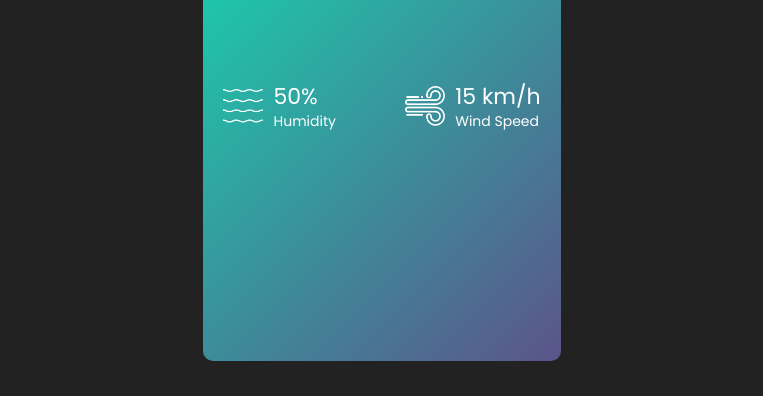
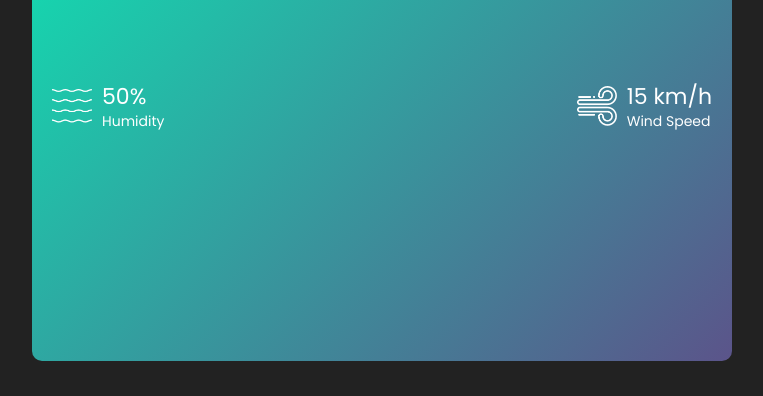
Before and after one commit to Mairaj001/Weather-App-using-HTML-CSS-JS, a plain HTML site: page index.html in a window 1280 px wide. Shown: the part 404-800 px from the top of the page, without its empty margins (258-1021 px from the left). Drawn offline with nearby package versions, Linux system fonts and the light colour scheme.

Commit message:
Update style.css

```diff
--- a/css/style.css
+++ b/css/style.css
@@ -25,7 +25,7 @@ html,body{
 .weather_card{
     display: flex;
     flex-direction: column;
-    width: auto;
+    width: 700px;
     height: 90%;
     margin:10px auto 0;
     background: linear-gradient(135deg,#00feba,#5b548a);
```
